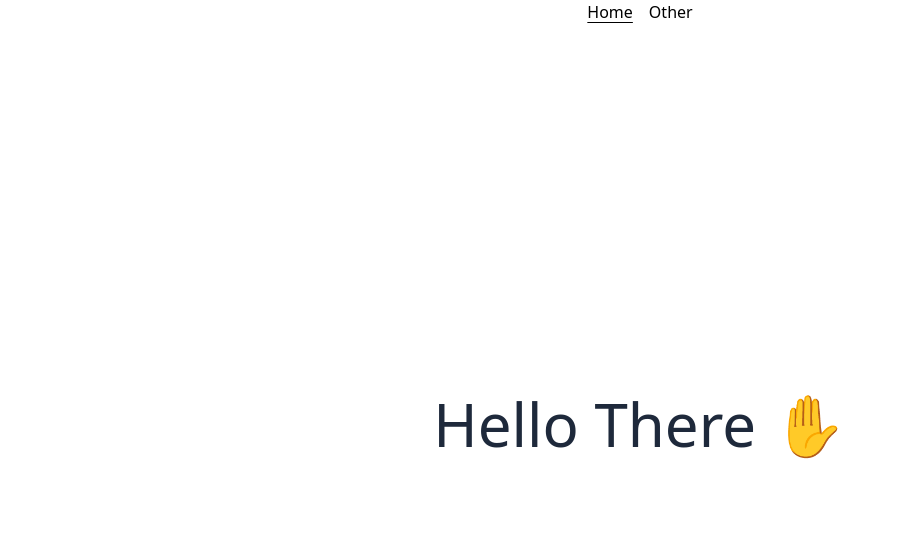
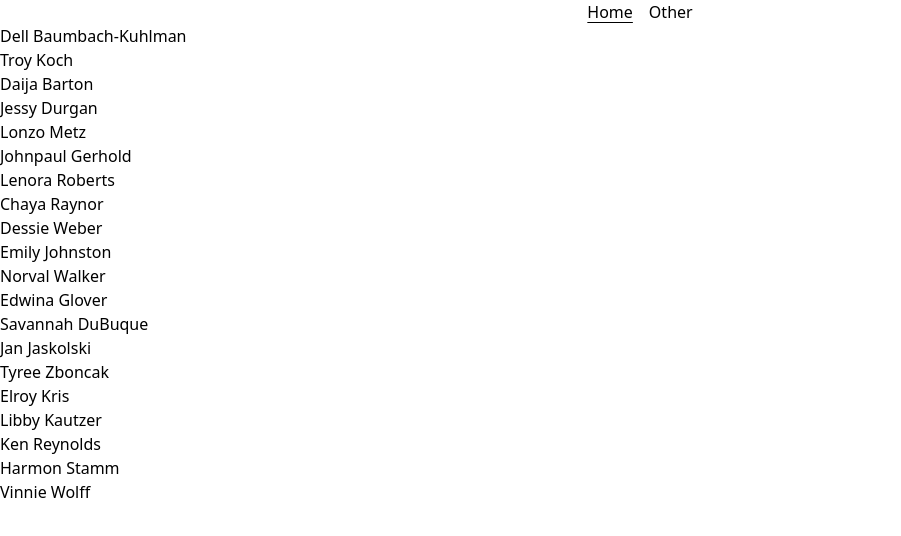
Before and after one commit to josephp-southtexascollege/takeTWO, a Vue app: page / in a window 1280 px wide. Shown: the top 536 px of the page, without its empty margins (0-901 px from the left). Built offline with nearby package versions, Linux system fonts and the light colour scheme.

Commit message:
created card components

```diff
--- a/package.json
+++ b/package.json
@@ -13,6 +13,7 @@
     "format:check": "prettier --check ."
   },
   "dependencies": {
+    "@faker-js/faker": "^10.1.0",
     "vue": "^3.2.37",
     "vue-router": "^4.1.5"
   },
--- /dev/null
+++ b/src/components/MainCardSingle.vue
@@ -0,0 +1,13 @@
+<script setup>
+import { faker } from '@faker-js/faker';
+const firstname = faker.person.firstName();
+const lastname = faker.person.lastName();
+
+
+</script>
+
+<template>
+     {{ firstname }} {{ lastname  }} <br/>
+
+
+</template>
--- /dev/null
+++ b/src/components/MainCards.vue
@@ -0,0 +1,10 @@
+<script setup>
+import MainCardSingle from './MainCardSingle.vue';
+
+</script>
+
+<template>
+
+<MainCardSingle v-for="card in 20" :key="card"></MainCardSingle>
+
+</template>
--- a/src/views/HomePage.vue
+++ b/src/views/HomePage.vue
@@ -1,10 +1,10 @@
 <script setup>
-import { ref } from 'vue'
-const title = ref('Hello There ✋')
+import MainCards from '@/components/MainCards.vue'
+
 </script>
 
 <template>
-  <main class="flex min-h-screen items-center justify-center">
-    <h1 class="text-6xl font-thin text-slate-800">{{ title }}</h1>
-  </main>
+
+     <MainCards></MainCards>
+
 </template>
```
Also changed, not shown: 1 other file (tests, documents, lock files or other folders).
